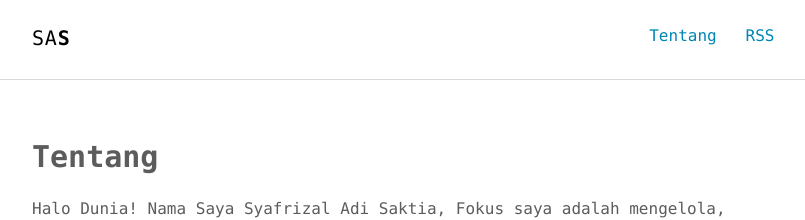
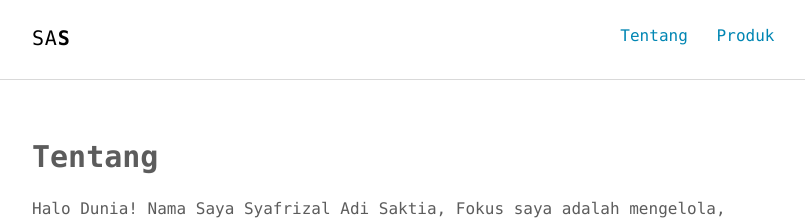
Before and after one commit to syafrizaladi/saktia, a Jekyll site: the page built from tentang.md, in a window 1280 px wide. Shown: the top 220 px of the page, without its empty margins (232-1037 px from the left). Built offline with Jekyll 4.4.1, drawn with Linux system fonts in a browser that asks for light colours.

Commit message:
Update nav.html

```diff
--- a/_includes/nav.html
+++ b/_includes/nav.html
@@ -4,7 +4,7 @@
     <h1 class="logo"><a href="{{ '/' | prepend: site.baseurl }}">{{ site.title }}<span>{{ site.title2 }}</span></a></h1>
     <ul class="navbar">
       <li><a href="{{ '/tentang' | prepend: site.baseurl }}">Tentang</a></li>
-      <li><a href="{{ "/feed.xml" | prepend: site.baseurl }}" target="_blank">RSS</a></li>
+      <li><a href="{{ "/produk.md" | prepend: site.baseurl }}" target="_blank">Produk</a></li>
     </ul>
   </div>
 </nav>
```
